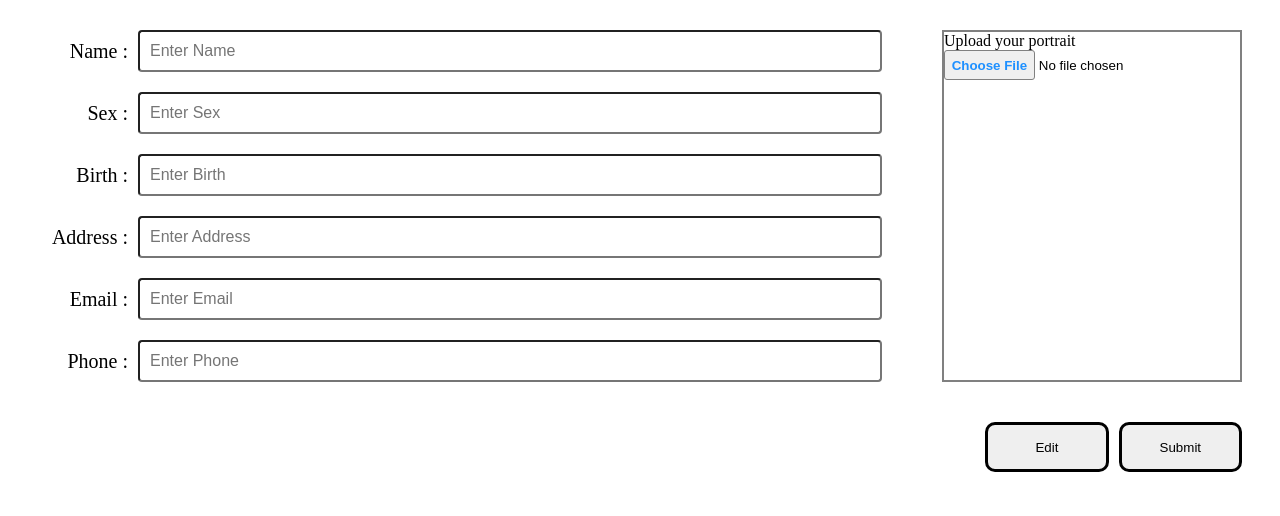
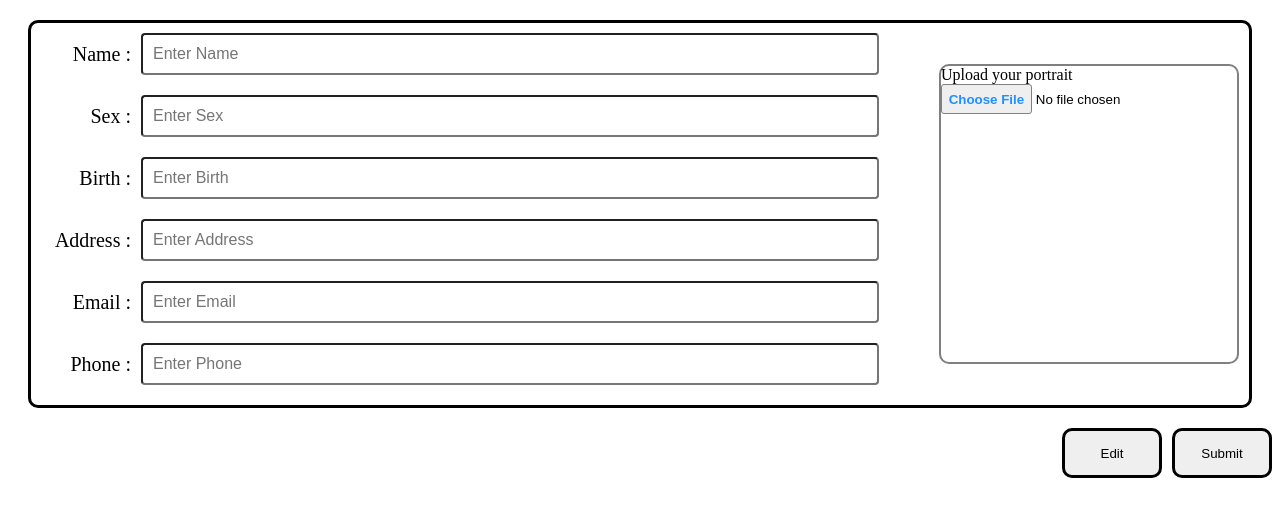
Before and after one commit to nthGH1030/CV-generator, a React (Create React App) app: page / in a window 1280 px wide. Shown: the top 516 px of the page. Built offline with nearby package versions, Linux system fonts and the light colour scheme.

Commit message:
complete styling on profile container

```diff
--- a/src/styles.css
+++ b/src/styles.css
@@ -2,6 +2,8 @@
 .profile-container {
   display: flex;
   margin: 20px;
+  border: solid;
+  border-radius: 10px
 }
 
 .profile-infoContainer {
@@ -12,9 +14,11 @@
 
 .profile-pic-container {
   display: flex;
-  margin: 10px 10px 20px 50px;
+  margin: 10px 10px 10px 50px;
   flex: 0 0 300px;
   justify-content: center;
+  flex-direction: column;
+
 }
 
 /* style button and input field */
@@ -29,15 +33,14 @@ button:hover {
 /* edit and submit button */
 .edit-submit-container{
   display: flex;
-  margin-right: 30px;
   justify-content:flex-end;
   height: 50px;
   gap:10px;
-
+  margin-top: 10px;
 }
 
 .button.edit{
-  width: 10%;
+  width: 100px;
   height:100%;
   border-radius: 10px;
   border: solid;
@@ -101,9 +104,9 @@ input::file-selector-button:hover {
 }
 
 .profilePic{
-  height: 100%;
-  width: 100%;
+  height: 300px;
+  width: 300px;
   border: 2px solid gray;
+  border-radius: 10px;
   box-sizing: border-box;
-  overflow: hidden;
 }
```
